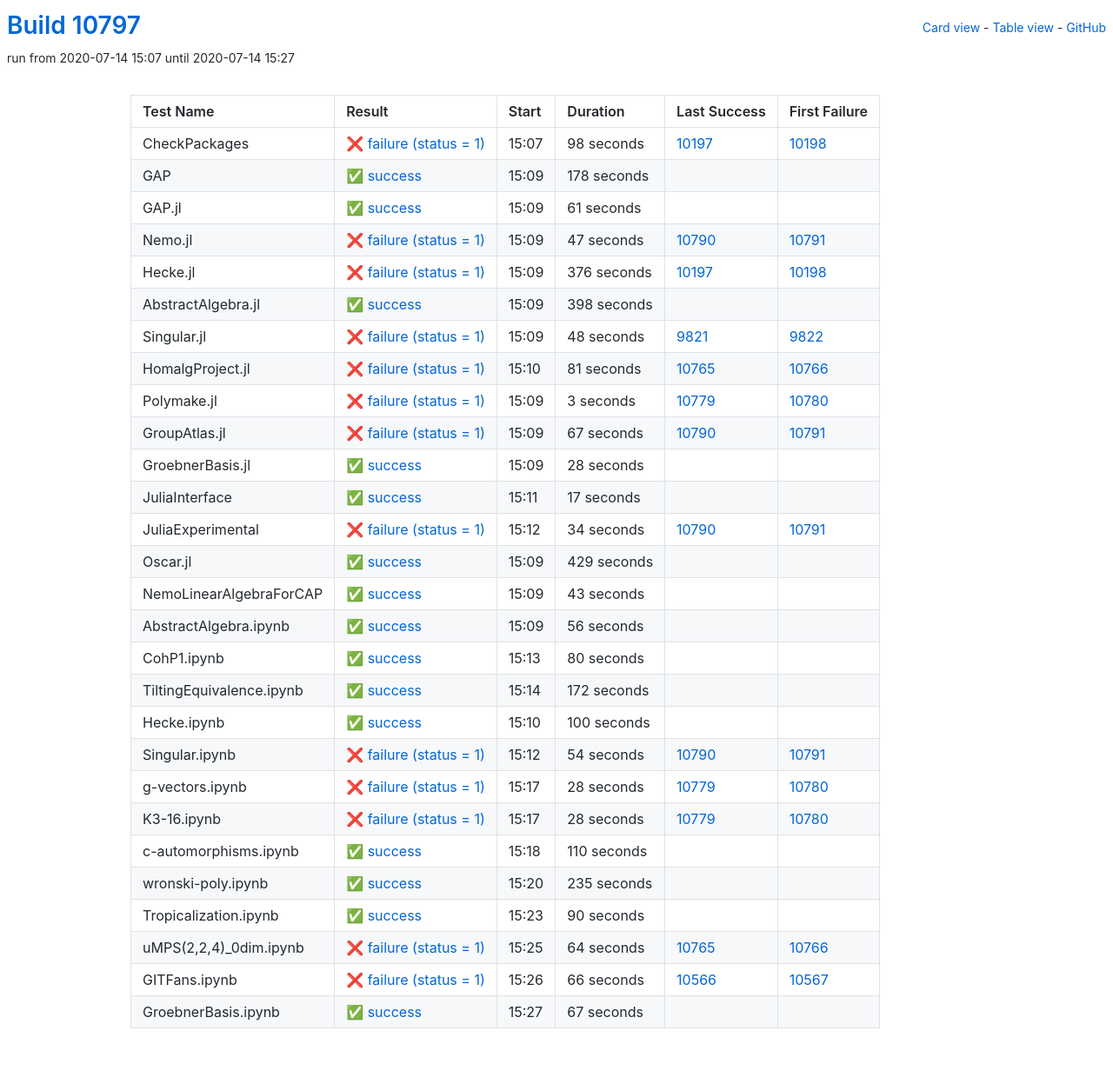
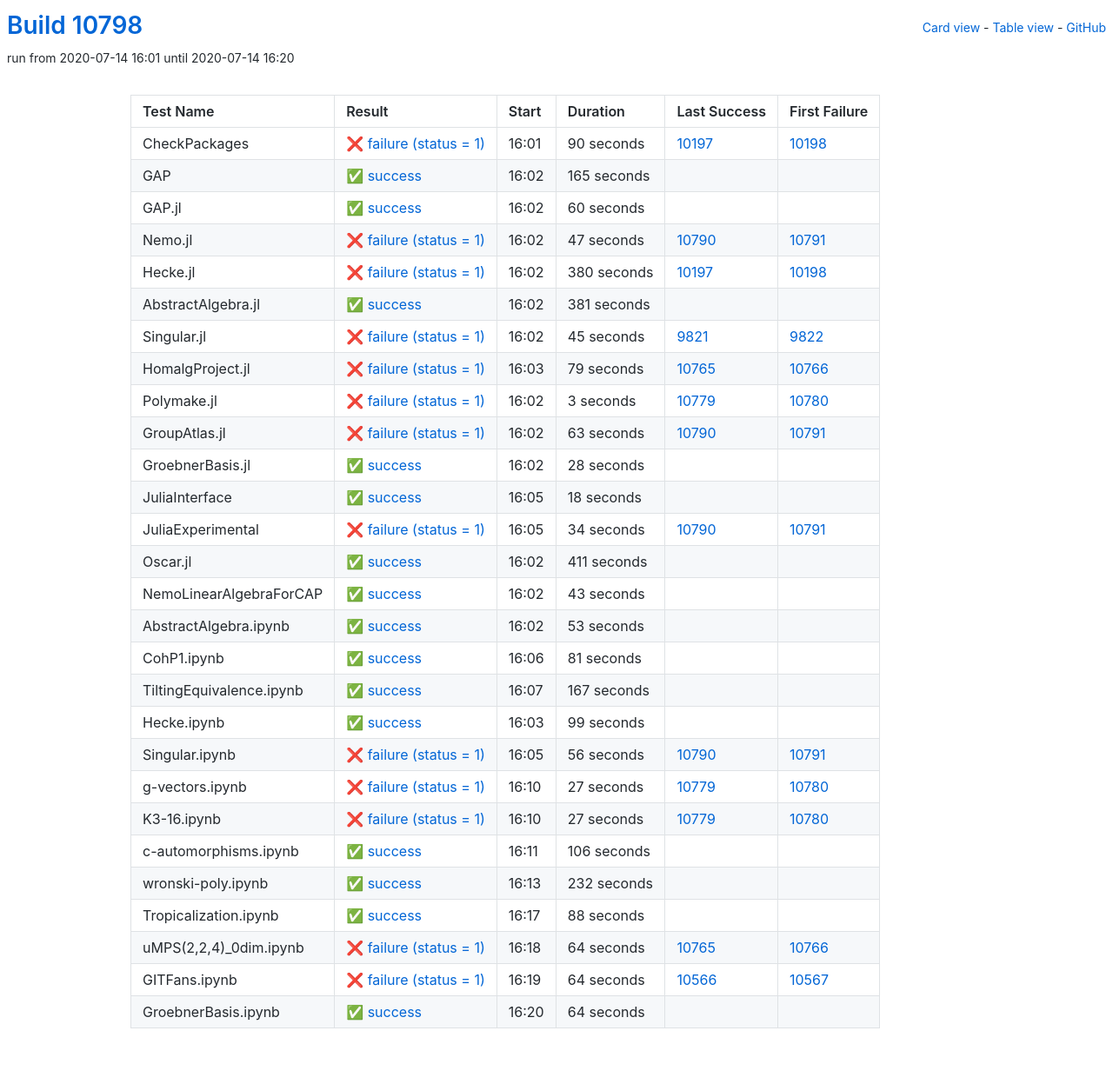
Before and after one commit to oscar-system/oscar-ci-status, a Jekyll site: the page built from table.html, in a window 1280 px wide. Shown: the whole page at 87% size. Built offline with Jekyll 4.4.1, drawn with Linux system fonts in a browser that asks for light colours.

Commit message:
Build #10798

```diff
--- a/_data/ci.yml
+++ b/_data/ci.yml
@@ -1,6 +1,6 @@
 ---
-build: 10797
-build_url: https://oscarci.mathematik.uni-kl.de/job/oscar/10797/
+build: 10798
+build_url: https://oscarci.mathematik.uni-kl.de/job/oscar/10798/
 job: oscar
 organization: oscar-system
 repo: oscar-ci-status
@@ -8,44 +8,44 @@ repourl: https://github.com/oscar-system/oscar-ci-status
 tests:
 - name: CheckPackages
   id: checkpackages
-  log: https://oscarci.mathematik.uni-kl.de/job/oscar/10797/artifact/logs/build-10797/CheckPackages.log
-  start: 2020-07-14 15:07
+  log: https://oscarci.mathematik.uni-kl.de/job/oscar/10798/artifact/logs/build-10798/CheckPackages.log
+  start: 2020-07-14 16:01
   success: false
   exitcode: 1
   status: failure
-  duration: 98
+  duration: 90
   last_success: 10197
   last_success_url: https://oscarci.mathematik.uni-kl.de/job/oscar/10197/
   first_failure: 10198
   first_failure_url: https://oscarci.mathematik.uni-kl.de/job/oscar/10198/
 - name: GAP
   id: gap
-  log: https://oscarci.mathematik.uni-kl.de/job/oscar/10797/artifact/logs/build-10797/GAP.log
-  start: 2020-07-14 15:09
+  log: https://oscarci.mathematik.uni-kl.de/job/oscar/10798/artifact/logs/build-10798/GAP.log
+  start: 2020-07-14 16:02
   success: true
   exitcode: 0
   status: success
-  duration: 178
+  duration: 165
   last_success: false
   last_success_url:
   first_failure: false
   first_failure_url:
 - name: GAP.jl
   id: gap-jl
-  log: https://oscarci.mathematik.uni-kl.de/job/oscar/10797/artifact/logs/build-10797/GAP.jl.log
-  start: 2020-07-14 15:09
+  log: https://oscarci.mathematik.uni-kl.de/job/oscar/10798/artifact/logs/build-10798/GAP.jl.log
+  start: 2020-07-14 16:02
   success: true
   exitcode: 0
   status: success
-  duration: 61
+  duration: 60
   last_success: false
   last_success_url:
   first_failure: false
   first_failure_url:
 - name: Nemo.jl
   id: nemo-jl
-  log: https://oscarci.mathematik.uni-kl.de/job/oscar/10797/artifact/logs/build-10797/Nemo.jl.log
-  start: 2020-07-14 15:09
+  log: https://oscarci.mathematik.uni-kl.de/job/oscar/10798/artifact/logs/build-10798/Nemo.jl.log
+  start: 2020-07-14 16:02
   success: false
   exitcode: 1
   status: failure
@@ -56,56 +56,56 @@ tests:
   first_failure_url: https://oscarci.mathematik.uni-kl.de/job/oscar/10791/
 - name: Hecke.jl
   id: hecke-jl
-  log: https://oscarci.mathematik.uni-kl.de/job/oscar/10797/artifact/logs/build-10797/Hecke.jl.log
-  start: 2020-07-14 15:09
+  log: https://oscarci.mathematik.uni-kl.de/job/oscar/10798/artifact/logs/build-10798/Hecke.jl.log
+  start: 2020-07-14 16:02
   success: false
   exitcode: 1
   status: failure
-  duration: 376
+  duration: 380
   last_success: 10197
   last_success_url: https://oscarci.mathematik.uni-kl.de/job/oscar/10197/
   first_failure: 10198
   first_failure_url: https://oscarci.mathematik.uni-kl.de/job/oscar/10198/
 - name: AbstractAlgebra.jl
   id: abstractalgebra-jl
-  log: https://oscarci.mathematik.uni-kl.de/job/oscar/10797/artifact/logs/build-10797/AbstractAlgebra.jl.log
-  start: 2020-07-14 15:09
+  log: https://oscarci.mathematik.uni-kl.de/job/oscar/10798/artifact/logs/build-10798/AbstractAlgebra.jl.log
+  start: 2020-07-14 16:02
   success: true
   exitcode: 0
   status: success
-  duration: 398
+  duration: 381
   last_success: false
   last_success_url:
   first_failure: false
   first_failure_url:
 - name: Singular.jl
   id: singular-jl
-  log: https://oscarci.mathematik.uni-kl.de/job/oscar/10797/artifact/logs/build-10797/Singular.jl.log
-  start: 2020-07-14 15:09
+  log: https://oscarci.mathematik.uni-kl.de/job/oscar/10798/artifact/logs/build-10798/Singular.jl.log
+  start: 2020-07-14 16:02
   success: false
   exitcode: 1
   status: failure
-  duration: 48
+  duration: 45
   last_success: 9821
   last_success_url: https://oscarci.mathematik.uni-kl.de/job/oscar/9821/
   first_failure: 9822
   first_failure_url: https://oscarci.mathematik.uni-kl.de/job/oscar/9822/
 - name: HomalgProject.jl
   id: homalgproject-jl
-  log: https://oscarci.mathematik.uni-kl.de/job/oscar/10797/artifact/logs/build-10797/HomalgProject.jl.log
-  start: 2020-07-14 15:10
+  log: https://oscarci.mathematik.uni-kl.de/job/oscar/10798/artifact/logs/build-10798/HomalgProject.jl.log
+  start: 2020-07-14 16:03
   success: false
   exitcode: 1
   status: failure
-  duration: 81
+  duration: 79
   last_success: 10765
   last_success_url: https://oscarci.mathematik.uni-kl.de/job/oscar/10765/
   first_failure: 10766
   first_failure_url: https://oscarci.mathematik.uni-kl.de/job/oscar/10766/
 - name: Polymake.jl
   id: polymake-jl
-  log: https://oscarci.mathematik.uni-kl.de/job/oscar/10797/artifact/logs/build-10797/Polymake.jl.log
-  start: 2020-07-14 15:09
+  log: https://oscarci.mathematik.uni-kl.de/job/oscar/10798/artifact/logs/build-10798/Polymake.jl.log
+  start: 2020-07-14 16:02
   success: false
   exitcode: 1
   status: failure
@@ -116,20 +116,20 @@ tests:
   first_failure_url: https://oscarci.mathematik.uni-kl.de/job/oscar/10780/
 - name: GroupAtlas.jl
   id: groupatlas-jl
-  log: https://oscarci.mathematik.uni-kl.de/job/oscar/10797/artifact/logs/build-10797/GroupAtlas.jl.log
-  start: 2020-07-14 15:09
+  log: https://oscarci.mathematik.uni-kl.de/job/oscar/10798/artifact/logs/build-10798/GroupAtlas.jl.log
+  start: 2020-07-14 16:02
   success: false
   exitcode: 1
   status: failure
-  duration: 67
+  duration: 63
   last_success: 10790
   last_success_url: https://oscarci.mathematik.uni-kl.de/job/oscar/10790/
   first_failure: 10791
   first_failure_url: https://oscarci.mathematik.uni-kl.de/job/oscar/10791/
 - name: GroebnerBasis.jl
   id: groebnerbasis-jl
-  log: https://oscarci.mathematik.uni-kl.de/job/oscar/10797/artifact/logs/build-10797/GroebnerBasis.jl.log
-  start: 2020-07-14 15:09
+  log: https://oscarci.mathematik.uni-kl.de/job/oscar/10798/artifact/logs/build-10798/GroebnerBasis.jl.log
+  start: 2020-07-14 16:02
   success: true
   exitcode: 0
   status: success
@@ -140,20 +140,20 @@ tests:
   first_failure_url:
 - name: JuliaInterface
   id: juliainterface
-  log: https://oscarci.mathematik.uni-kl.de/job/oscar/10797/artifact/logs/build-10797/JuliaInterface.log
-  start: 2020-07-14 15:11
+  log: https://oscarci.mathematik.uni-kl.de/job/oscar/10798/artifact/logs/build-10798/JuliaInterface.log
+  start: 2020-07-14 16:05
   success: true
   exitcode: 0
   status: success
-  duration: 17
+  duration: 18
   last_success: false
   last_success_url:
   first_failure: false
   first_failure_url:
 - name: JuliaExperimental
   id: juliaexperimental
-  log: https://oscarci.mathematik.uni-kl.de/job/oscar/10797/artifact/logs/build-10797/JuliaExperimental.log
-  start: 2020-07-14 15:12
+  log: https://oscarci.mathematik.uni-kl.de/job/oscar/10798/artifact/logs/build-10798/JuliaExperimental.log
+  start: 2020-07-14 16:05
   success: false
   exitcode: 1
   status: failure
@@ -164,20 +164,20 @@ tests:
   first_failure_url: https://oscarci.mathematik.uni-kl.de/job/oscar/10791/
 - name: Oscar.jl
   id: oscar-jl
-  log: https://oscarci.mathematik.uni-kl.de/job/oscar/10797/artifact/logs/build-10797/Oscar.jl.log
-  start: 2020-07-14 15:09
+  log: https://oscarci.mathematik.uni-kl.de/job/oscar/10798/artifact/logs/build-10798/Oscar.jl.log
+  start: 2020-07-14 16:02
   success: true
   exitcode: 0
   status: success
-  duration: 429
+  duration: 411
   last_success: false
   last_success_url:
   first_failure: false
   first_failure_url:
 - name: NemoLinearAlgebraForCAP
   id: nemolinearalgebraforcap
-  log: https://oscarci.mathematik.uni-kl.de/job/oscar/10797/artifact/logs/build-10797/NemoLinearAlgebraForCAP.log
-  start: 2020-07-14 15:09
+  log: https://oscarci.mathematik.uni-kl.de/job/oscar/10798/artifact/logs/build-10798/NemoLinearAlgebraForCAP.log
+  start: 2020-07-14 16:02
   success: true
   exitcode: 0
   status: success
@@ -188,128 +188,128 @@ tests:
   first_failure_url:
 - name: AbstractAlgebra.ipynb
   id: abstractalgebra-ipynb
-  log: https://oscarci.mathematik.uni-kl.de/job/oscar/10797/artifact/logs/build-10797/AbstractAlgebra.ipynb.log
-  start: 2020-07-14 15:09
+  log: https://oscarci.mathematik.uni-kl.de/job/oscar/10798/artifact/logs/build-10798/AbstractAlgebra.ipynb.log
+  start: 2020-07-14 16:02
   success: true
   exitcode: 0
   status: success
-  duration: 56
+  duration: 53
   last_success: false
   last_success_url:
   first_failure: false
   first_failure_url:
 - name: CohP1.ipynb
   id: cohp1-ipynb
-  log: https://oscarci.mathematik.uni-kl.de/job/oscar/10797/artifact/logs/build-10797/CohP1.ipynb.log
-  start: 2020-07-14 15:13
+  log: https://oscarci.mathematik.uni-kl.de/job/oscar/10798/artifact/logs/build-10798/CohP1.ipynb.log
+  start: 2020-07-14 16:06
   success: true
   exitcode: 0
   status: success
-  duration: 80
+  duration: 81
   last_success: false
   last_success_url:
   first_failure: false
   first_failure_url:
 - name: TiltingEquivalence.ipynb
   id: tiltingequivalence-ipynb
-  log: https://oscarci.mathematik.uni-kl.de/job/oscar/10797/artifact/logs/build-10797/TiltingEquivalence.ipynb.log
-  start: 2020-07-14 15:14
+  log: https://oscarci.mathematik.uni-kl.de/job/oscar/10798/artifact/logs/build-10798/TiltingEquivalence.ipynb.log
+  start: 2020-07-14 16:07
   success: true
   exitcode: 0
   status: success
-  duration: 172
+  duration: 167
   last_success: false
   last_success_url:
   first_failure: false
   first_failure_url:
 - name: Hecke.ipynb
   id: hecke-ipynb
-  log: https://oscarci.mathematik.uni-kl.de/job/oscar/10797/artifact/logs/build-10797/Hecke.ipynb.log
-  start: 2020-07-14 15:10
+  log: https://oscarci.mathematik.uni-kl.de/job/oscar/10798/artifact/logs/build-10798/Hecke.ipynb.log
+  start: 2020-07-14 16:03
   success: true
   exitcode: 0
   status: success
-  duration: 100
+  duration: 99
   last_success: false
   last_success_url:
   first_failure: false
   first_failure_url:
 - name: Singular.ipynb
   id: singular-ipynb
-  log: https://oscarci.mathematik.uni-kl.de/job/oscar/10797/artifact/logs/build-10797/Singular.ipynb.log
-  start: 2020-07-14 15:12
+  log: https://oscarci.mathematik.uni-kl.de/job/oscar/10798/artifact/logs/build-10798/Singular.ipynb.log
+  start: 2020-07-14 16:05
   success: false
   exitcode: 1
   status: failure
-  duration: 54
+  duration: 56
   last_success: 10790
   last_success_url: https://oscarci.mathematik.uni-kl.de/job/oscar/10790/
   first_failure: 10791
   first_failure_url: https://oscarci.mathematik.uni-kl.de/job/oscar/10791/
 - name: g-vectors.ipynb
   id: g-vectors-ipynb
-  log: https://oscarci.mathematik.uni-kl.de/job/oscar/10797/artifact/logs/build-10797/g-vectors.ipynb.log
-  start: 2020-07-14 15:17
+  log: https://oscarci.mathematik.uni-kl.de/job/oscar/10798/artifact/logs/build-10798/g-vectors.ipynb.log
+  start: 2020-07-14 16:10
   success: false
   exitcode: 1
   status: failure
-  duration: 28
+  duration: 27
   last_success: 10779
   last_success_url: https://oscarci.mathematik.uni-kl.de/job/oscar/10779/
   first_failure: 10780
   first_failure_url: https://oscarci.mathematik.uni-kl.de/job/oscar/10780/
 - name: K3-16.ipynb
   id: k3-16-ipynb
-  log: https://oscarci.mathematik.uni-kl.de/job/oscar/10797/artifact/logs/build-10797/K3-16.ipynb.log
-  start: 2020-07-14 15:17
+  log: https://oscarci.mathematik.uni-kl.de/job/oscar/10798/artifact/logs/build-10798/K3-16.ipynb.log
+  start: 2020-07-14 16:10
   success: false
   exitcode: 1
   status: failure
-  duration: 28
+  duration: 27
   last_success: 10779
   last_success_url: https://oscarci.mathematik.uni-kl.de/job/oscar/10779/
   first_failure: 10780
   first_failure_url: https://oscarci.mathematik.uni-kl.de/job/oscar/10780/
 - name: c-automorphisms.ipynb
   id: c-automorphisms-ipynb
-  log: https://oscarci.mathematik.uni-kl.de/job/oscar/10797/artifact/logs/build-10797/c-automorphisms.ipynb.log
-  start: 2020-07-14 15:18
+  log: https://oscarci.mathematik.uni-kl.de/job/oscar/10798/artifact/logs/build-10798/c-automorphisms.ipynb.log
+  start: 2020-07-14 16:11
   success: true
   exitcode: 0
   status: success
-  duration: 110
+  duration: 106
   last_success: false
   last_success_url:
   first_failure: false
   first_failure_url:
 - name: wronski-poly.ipynb
   id: wronski-poly-ipynb
-  log: https://oscarci.mathematik.uni-kl.de/job/oscar/10797/artifact/logs/build-10797/wronski-poly.ipynb.log
-  start: 2020-07-14 15:20
+  log: https://oscarci.mathematik.uni-kl.de/job/oscar/10798/artifact/logs/build-10798/wronski-poly.ipynb.log
+  start: 2020-07-14 16:13
   success: true
   exitcode: 0
   status: success
-  duration: 235
+  duration: 232
   last_success: false
   last_success_url:
   first_failure: false
   first_failure_url:
 - name: Tropicalization.ipynb
   id: tropicalization-ipynb
-  log: https://oscarci.mathematik.uni-kl.de/job/oscar/10797/artifact/logs/build-10797/Tropicalization.ipynb.log
-  start: 2020-07-14 15:23
+  log: https://oscarci.mathematik.uni-kl.de/job/oscar/10798/artifact/logs/build-10798/Tropicalization.ipynb.log
+  start: 2020-07-14 16:17
   success: true
   exitcode: 0
   status: success
-  duration: 90
+  duration: 88
   last_success: false
   last_success_url:
   first_failure: false
   first_failure_url:
 - name: uMPS(2,2,4)_0dim.ipynb
   id: umps-2-2-4-0dim-ipynb
-  log: https://oscarci.mathematik.uni-kl.de/job/oscar/10797/artifact/logs/build-10797/uMPS-2-2-4-_0dim.ipynb.log
-  start: 2020-07-14 15:25
+  log: https://oscarci.mathematik.uni-kl.de/job/oscar/10798/artifact/logs/build-10798/uMPS-2-2-4-_0dim.ipynb.log
+  start: 2020-07-14 16:18
   success: false
   exitcode: 1
   status: failure
@@ -320,24 +320,24 @@ tests:
   first_failure_url: https://oscarci.mathematik.uni-kl.de/job/oscar/10766/
 - name: GITFans.ipynb
   id: gitfans-ipynb
-  log: https://oscarci.mathematik.uni-kl.de/job/oscar/10797/artifact/logs/build-10797/GITFans.ipynb.log
-  start: 2020-07-14 15:26
+  log: https://oscarci.mathematik.uni-kl.de/job/oscar/10798/artifact/logs/build-10798/GITFans.ipynb.log
+  start: 2020-07-14 16:19
   success: false
   exitcode: 1
   status: failure
-  duration: 66
+  duration: 64
   last_success: 10566
   last_success_url: https://oscarci.mathematik.uni-kl.de/job/oscar/10566/
   first_failure: 10567
   first_failure_url: https://oscarci.mathematik.uni-kl.de/job/oscar/10567/
 - name: GroebnerBasis.ipynb
   id: groebnerbasis-ipynb
-  log: https://oscarci.mathematik.uni-kl.de/job/oscar/10797/artifact/logs/build-10797/GroebnerBasis.ipynb.log
-  start: 2020-07-14 15:27
+  log: https://oscarci.mathematik.uni-kl.de/job/oscar/10798/artifact/logs/build-10798/GroebnerBasis.ipynb.log
+  start: 2020-07-14 16:20
   success: true
   exitcode: 0
   status: success
-  duration: 67
+  duration: 64
   last_success: false
   last_success_url:
   first_failure: false
```
Also changed, not shown: README.md.
